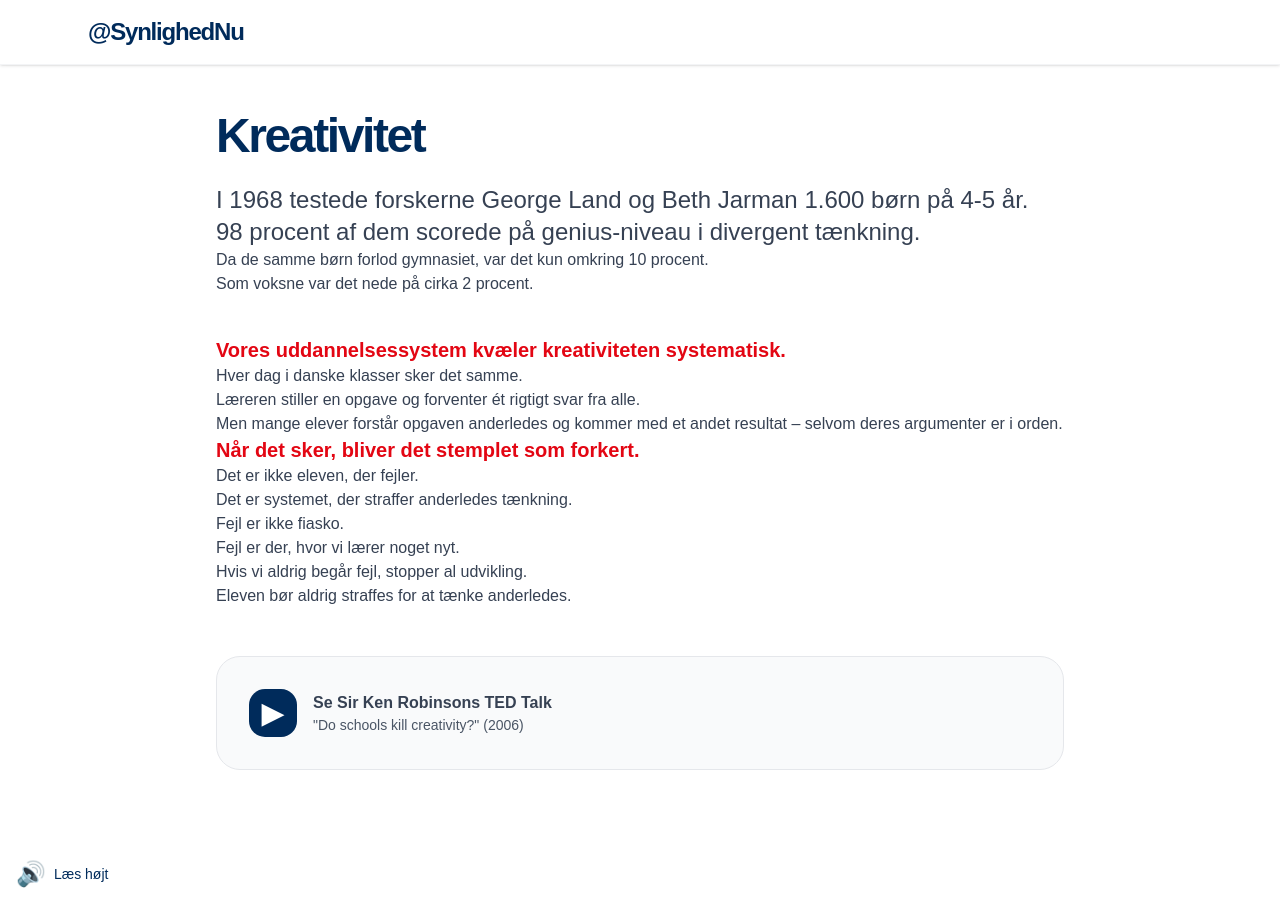
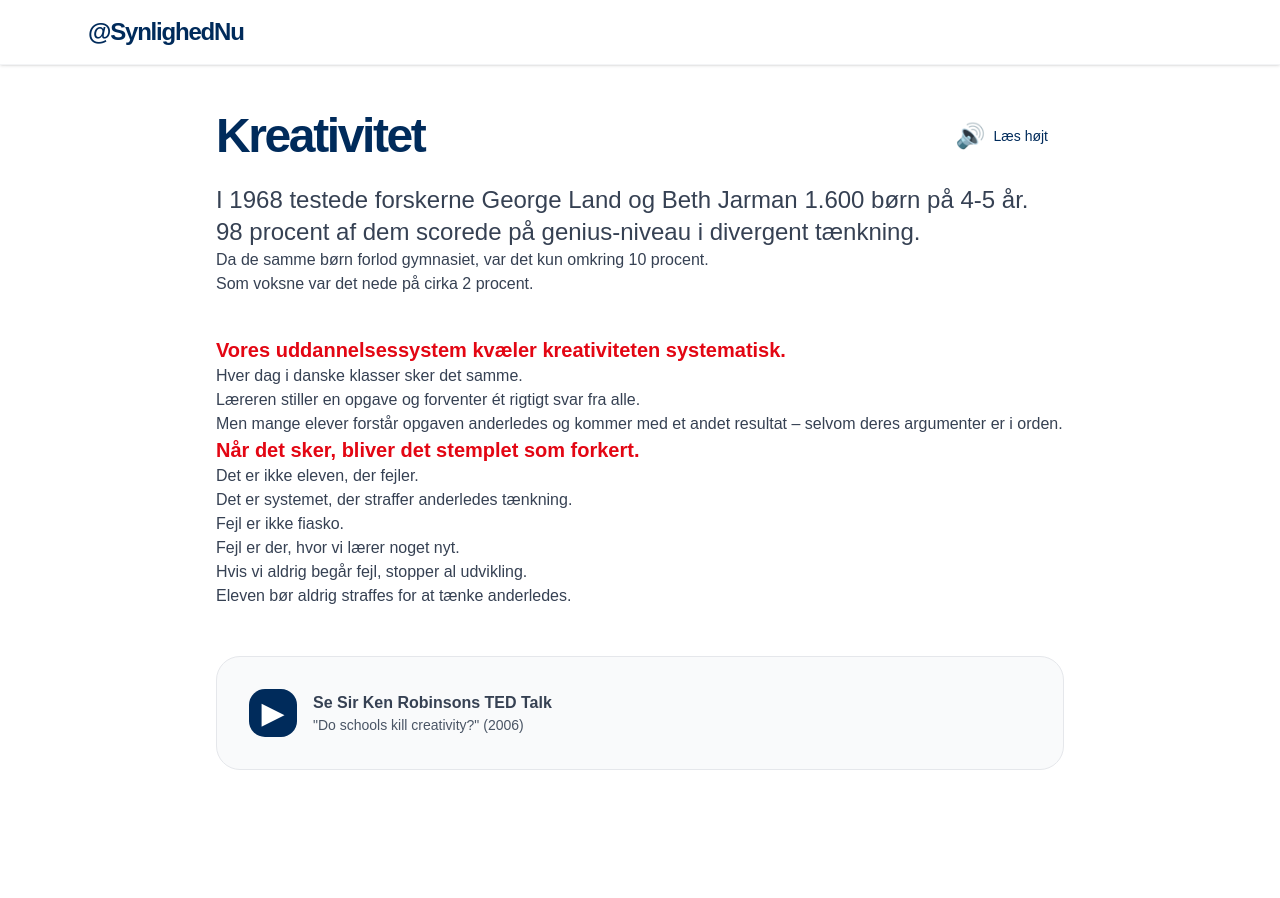
Before and after one commit to synlighed-nu/synlighed-nu-clean, a Next.js app: page /kreativitet in a window 1280 px wide. After the commit the page ends 850 px from the top, so only its background shows below. Built offline with nearby package versions, Linux system fonts and the light colour scheme.

Commit message:
Update page.tsx

```diff
--- a/app/kreativitet/page.tsx
+++ b/app/kreativitet/page.tsx
@@ -1,14 +1,47 @@
+'use client';
+
 import Nav from '../components/common/_Nav';
 import SpeakerButton from '../components/common/_SpeakerButton';
 
 export default function KreativitetPage() {
+  const pageText = `
+    I 1968 testede forskerne George Land og Beth Jarman 1.600 børn på 4-5 år.
+    98 procent af dem scorede på genius-niveau i divergent tænkning.
+
+    Da de samme børn forlod gymnasiet, var det kun omkring 10 procent.
+    Som voksne var det nede på cirka 2 procent.
+
+    Vores uddannelsessystem kvæler kreativiteten systematisk.
+
+    Hver dag i danske klasser sker det samme.
+    Læreren stiller en opgave og forventer ét rigtigt svar fra alle.
+    Men mange elever forstår opgaven anderledes og kommer med et andet resultat – selvom deres argumenter er i orden.
+    Når det sker, bliver det stemplet som forkert.
+
+    Det er ikke eleven, der fejler.
+    Det er systemet, der straffer anderledes tænkning.
+
+    Fejl er ikke fiasko.
+    Fejl er der, hvor vi lærer noget nyt.
+
+    Hvis vi aldrig begår fejl, stopper al udvikling.
+    Eleven bør aldrig straffes for at tænke anderledes.
+  `;
+
   return (
     <div className="min-h-screen bg-white text-[#002B5B]">
       <Nav simple />
 
       <div className="max-w-4xl mx-auto px-6 pt-28 pb-20">
 
-        <h1 className="text-5xl font-bold tracking-tighter mb-6">Kreativitet</h1>
+        {/* Titel + højtaler-knap på samme linje */}
+        <div className="flex items-center justify-between mb-6">
+          <h1 className="text-5xl font-bold tracking-tighter">Kreativitet</h1>
+          <SpeakerButton
+            text={pageText}
+            endingAxiomIndex={7}     // "Hvis vi aldrig begår fejl, stopper al udvikling."
+          />
+        </div>
 
         <div className="prose prose-lg max-w-none text-gray-700">
           <p className="text-2xl font-medium">
@@ -69,8 +102,6 @@ export default function KreativitetPage() {
           </div>
         </div>
       </div>
-
-      <SpeakerButton />
     </div>
   );
 }
```
